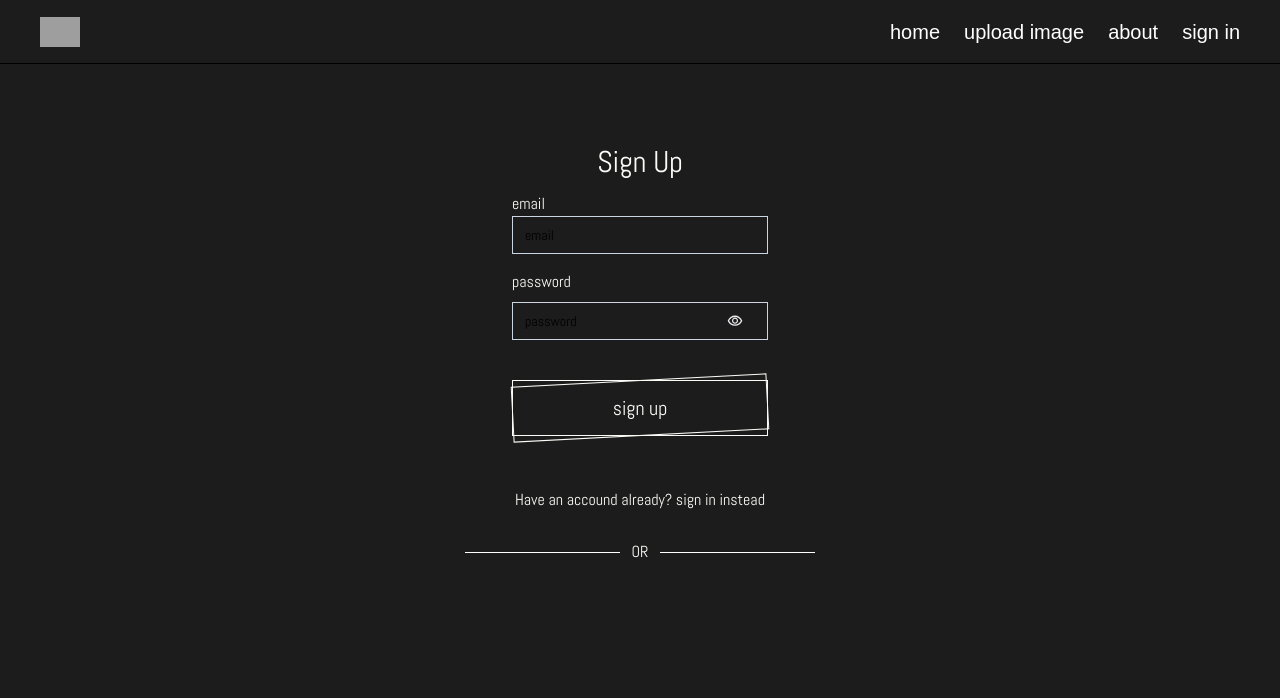
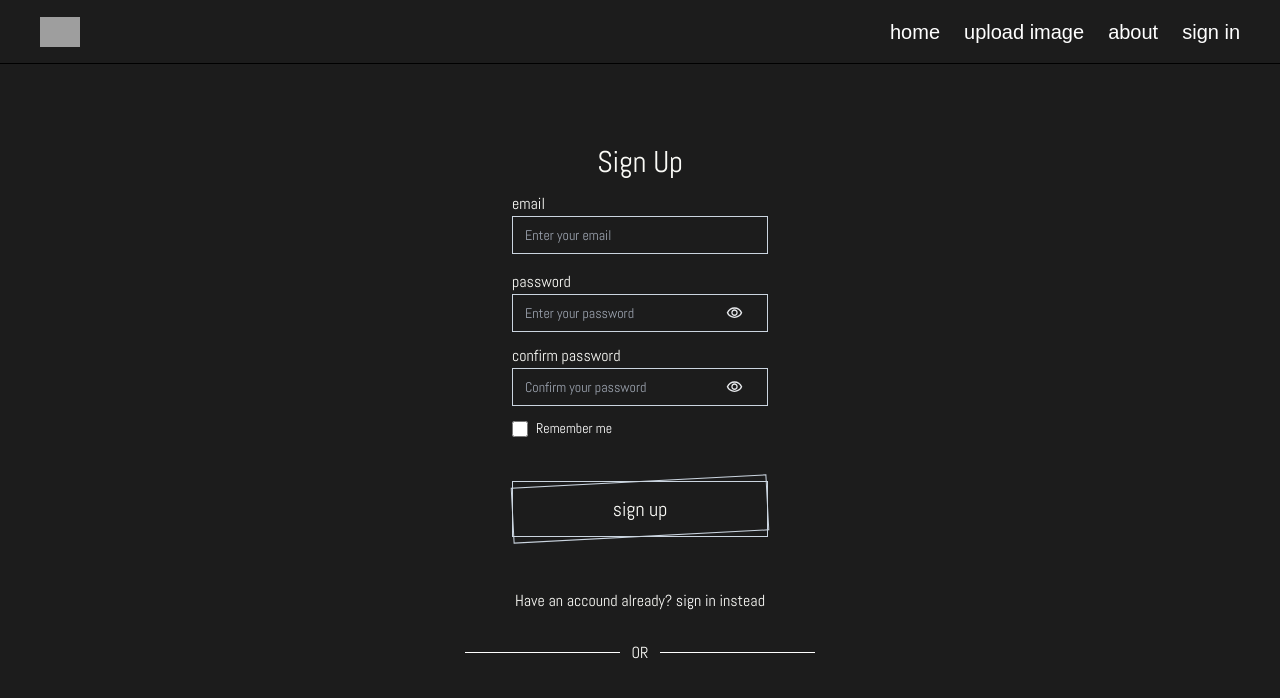
Before and after one commit to anastasialukavsky/ispy, a React (Vite) app: page /auth/signup in a window 1280 px wide. Shown: the top 698 px of the page. Built offline with nearby package versions, Linux system fonts and the light colour scheme; no server answers; grey boxes are pictures that could not be loaded; a web font is replaced by a local one; what opencv-react would draw is missing.

Commit message:
Improve user signin-signup flows

```diff
--- a/src/input.css
+++ b/src/input.css
@@ -4,13 +4,52 @@
 @tailwind components;
 @tailwind utilities;
 
+* {
+  margin: 0;
+  padding: 0;
+  box-sizing: border-box;
+}
+
+/*landing page clip path*/
 .clip-path-custom {
   clip-path: polygon(0 0, 100% 5%, 100% 100%, 0% 100%);
 }
+
+/*input error message and border styles*/
 input {
+  width: 100%;
   background-color: transparent;
+  outline: none;
 }
 
+.input-error {
+  border: 1px solid #e53e3e;
+}
+
+.placeholder-error::placeholder {
+  color: #e53e3e;
+}
+
+.border {
+  border: 1px solid #cbd5e0;
+}
+
+.border-slate-300 {
+  border-color: #cbd5e0;
+}
+
+.cursor-pointer img {
+  height: 20px;
+  width: 20px;
+}
+
+.error-message {
+  color: #e53e3e;
+  font-size: 0.875rem;
+  margin-top: 0.25rem;
+}
+
+/*form separator element*/
 .separator {
   display: flex;
   align-items: center;
@@ -19,15 +58,68 @@ input {
   margin-bottom: 1rem;
 }
 
+.separator-text {
+  margin: 0 0.75rem;
+}
+
+
+/*animated link hover*/
+.animated-link {
+  position: relative;
+  color: #fff;
+  text-decoration: none;
+  transition: color 0.3s ease, transform 0.3s ease;
+}
+
+.animated-link:hover {
+  color: #fff;
+}
+
+.animated-link::after {
+  content: '';
+  position: absolute;
+  left: 0;
+  bottom: 0;
+  width: 0;
+  height: 1.5px;
+  background-color: #fff;
+  transition: width 0.3s ease;
+}
+
+.animated-link:hover::after {
+  width: 100%;
+}
+
 .line {
   flex-grow: 1;
   border-top: 1px solid #ffffff;
 }
-.separator-text {
-  margin: 0 0.75rem;
+
+/* Style for the checkbox container */
+.checkbox-container {
+  display: flex;
+  align-items: center;
+  margin-bottom: 2.6rem;
 }
 
-html.lenis, html.lenis body {
+/* Style for the checkbox itself */
+.checkbox-container input[type="checkbox"] {
+  width: 16px;
+  height: 16px;
+  margin-right: 8px;
+  accent-color: #ffffff;
+}
+
+/* Style for the label */
+.checkbox-container label {
+  font-size: 14px;
+  color: #ffffff;
+  cursor: pointer;
+}
+
+/*lenis configs*/
+html.lenis,
+html.lenis body {
   height: auto;
 }
 
@@ -46,8 +138,6 @@ html.lenis, html.lenis body {
 .lenis.lenis-smooth iframe {
   pointer-events: none;
 }
-
-
 
 .loader {
   transform: rotateZ(45deg);
@@ -72,9 +162,9 @@ html.lenis, html.lenis body {
   animation: 1s spin linear infinite;
 }
 .loader:after {
-          color: #7A7A7A;
+  color: #7a7a7a;
   transform: rotateY(70deg);
-          animation-delay: .4s;
+  animation-delay: 0.4s;
 }
 
 @keyframes rotate {
@@ -98,27 +188,27 @@ html.lenis, html.lenis body {
 @keyframes spin {
   0%,
   100% {
-          box-shadow: .2em 0px 0 0px currentcolor;
+    box-shadow: 0.2em 0px 0 0px currentcolor;
   }
   12% {
-          box-shadow: .2em .2em 0 0 currentcolor;
+    box-shadow: 0.2em 0.2em 0 0 currentcolor;
   }
   25% {
-          box-shadow: 0 .2em 0 0px currentcolor;
+    box-shadow: 0 0.2em 0 0px currentcolor;
   }
   37% {
-          box-shadow: -.2em .2em 0 0 currentcolor;
+    box-shadow: -0.2em 0.2em 0 0 currentcolor;
   }
   50% {
-          box-shadow: -.2em 0 0 0 currentcolor;
+    box-shadow: -0.2em 0 0 0 currentcolor;
   }
   62% {
-          box-shadow: -.2em -.2em 0 0 currentcolor;
+    box-shadow: -0.2em -0.2em 0 0 currentcolor;
   }
   75% {
-          box-shadow: 0px -.2em 0 0 currentcolor;
+    box-shadow: 0px -0.2em 0 0 currentcolor;
   }
   87% {
-          box-shadow: .2em -.2em 0 0 currentcolor;
+    box-shadow: 0.2em -0.2em 0 0 currentcolor;
   }
 }
--- a/src/nav/nav-components/signIn/Form.tsx
+++ b/src/nav/nav-components/signIn/Form.tsx
@@ -1,58 +1,109 @@
-import React, { useState } from 'react';
+import React, { useState, useEffect } from 'react';
 import { Button } from '../../../UI/Button';
 import visibilityOn from '/icons/eye_on.svg';
 import visibilityOff from '/icons/eye_off.svg';
+import { useForm } from 'react-hook-form';
 
 type Props = {
+  handleFormSubmit: (data: SignInFormData) => Promise<void>;
+  mode?: 'signIn' | 'signUp';
+  rememberMe?: boolean;
+  setRememberMe: React.Dispatch<React.SetStateAction<boolean>>;
+};
+
+export interface SignInFormData {
   email: string;
   password: string;
-  setEmail: React.Dispatch<React.SetStateAction<string>>;
-  setPassword: React.Dispatch<React.SetStateAction<string>>;
-  handleSubmit: (event: { preventDefault: () => void }) => Promise<void>;
-  mode?: 'signIn' | 'signUp';
-};
+  confirmPassword?: string;
+}
 
 export default function Form({
-  email,
-  password,
-  setEmail,
-  setPassword,
-  handleSubmit,
+  handleFormSubmit,
   mode,
+  rememberMe,
+  setRememberMe,
 }: Props) {
   const [isPasswordVisible, setIsPasswordVisible] = useState(false);
+  const [isConfirmPasswordVisible, setIsConfirmPasswordVisible] =
+    useState(false);
 
   const togglePasswordVisibility = () => {
     setIsPasswordVisible((prev) => !prev);
   };
 
+  const toggleConfirmPasswordVisibility = () => {
+    setIsConfirmPasswordVisible((prev) => !prev);
+  };
+
+  const {
+    register,
+    handleSubmit,
+    watch,
+    setValue,
+    formState: { errors },
+  } = useForm<SignInFormData>();
+
+  const password = watch('password');
+
+  // Use effect to handle clearing the confirmPassword field when there's a mismatch error
+  useEffect(() => {
+    if (errors.confirmPassword?.message === 'Passwords do not match') {
+      setValue('confirmPassword', '');
+    }
+  }, [errors.confirmPassword, setValue]);
+
   return (
     <div className='w-[20vw] h-full'>
-      <form action='submit' className='flex flex-col pb-10'>
-        <label htmlFor='email' className=''>
-          email
-        </label>
+      <form
+        onSubmit={handleSubmit(handleFormSubmit)}
+        className='flex flex-col pb-10'
+        autoComplete='on'
+      >
+        <label htmlFor='email'>email</label>
         <input
+          id='email'
           type='email'
-          placeholder='email'
-          autoComplete='email'
-          value={email}
-          onChange={(e) => setEmail(e.target.value)}
-          className='w-full px-3 py-2 border border-slate-300 text-sm mb-4 placeholder:text-black'
+          placeholder={errors.email ? errors.email.message : 'Enter your email'}
+          className={`w-full px-3 py-2 text-sm mb-4 outline-none ${
+            errors.email
+              ? 'input-error placeholder-error'
+              : 'border border-slate-300'
+          }`}
+          {...register('email', {
+            required: 'Email is required',
+            pattern: {
+              value: /^[^\s@]+@[^\s@]+\.[^\s@]+$/,
+              message: 'Invalid email address',
+            },
+          })}
         />
-        <label htmlFor='password' className='pb-2'>
-          password
-        </label>
-        <div className='relative flex items-center mb-10 border border-slate-300'>
+
+        <label htmlFor='password'>password</label>
+        <div
+          className={`flex items-center mb-3 w-full px-3 ${
+            errors.password ? 'input-error' : 'border border-slate-300'
+          }`}
+        >
           <input
+            id='password'
             type={isPasswordVisible ? 'text' : 'password'}
-            placeholder='password'
-            value={password}
-            onChange={(e) => setPassword(e.target.value)}
-            className='w-full px-3 py-2 text-sm placeholder:text-black outline-none'
+            autoComplete={
+              mode === 'signIn' ? 'current-password' : 'new-password'
+            }
+            placeholder={
+              errors.password ? errors.password.message : 'Enter your password'
+            }
+            className='w-full py-2 text-sm outline-none'
+            {...register('password', {
+              required: 'Password is required',
+              minLength: {
+                value: 6,
+                message: 'Password must be at least 6 characters',
+              },
+            })}
           />
           <div
-            className='mr-6 cursor-pointer'
+            className='mr-3 cursor-pointer'
             onClick={togglePasswordVisibility}
           >
             <img
@@ -62,12 +113,59 @@ export default function Form({
             />
           </div>
         </div>
-        <Button
-          type='button'
-          onClick={handleSubmit}
-          className='text-xl'
-          colorVariant='light'
-        >
+
+        {mode === 'signUp' && (
+          <>
+            <label htmlFor='confirmPassword'>confirm password</label>
+            <div
+              className={`flex items-center mb-3 w-full px-3 ${
+                errors.confirmPassword
+                  ? 'input-error'
+                  : 'border border-slate-300'
+              }`}
+            >
+              <input
+                id='confirmPassword'
+                type={isConfirmPasswordVisible ? 'text' : 'password'}
+                placeholder={
+                  errors.confirmPassword
+                    ? errors.confirmPassword.message
+                    : 'Confirm your password'
+                }
+                className={`w-full py-2 text-sm outline-none ${
+                  errors.confirmPassword ? 'placeholder-error' : ''
+                }`}
+                {...register('confirmPassword', {
+                  required: 'Confirm password is required',
+                  validate: (value) =>
+                    value === password || 'Passwords do not match',
+                })}
+              />
+              <div
+                className='mr-3 cursor-pointer'
+                onClick={toggleConfirmPasswordVisibility}
+              >
+                <img
+                  src={isConfirmPasswordVisible ? visibilityOff : visibilityOn}
+                  alt='Toggle confirm password field visibility'
+                  className='h-5 w-5'
+                />
+              </div>
+            </div>
+          </>
+        )}
+
+        <div className='checkbox-container'>
+          <input
+            type='checkbox'
+            id='rememberMe'
+            checked={rememberMe}
+            onChange={() => setRememberMe((prev) => !prev)}
+          />
+          <label htmlFor='rememberMe'>Remember me</label>
+        </div>
+
+        <Button type='submit' className='text-xl' colorVariant='light'>
           {mode === 'signIn' ? 'sign in' : 'sign up'}
         </Button>
       </form>
--- a/src/nav/nav-components/signIn/SignIn.tsx
+++ b/src/nav/nav-components/signIn/SignIn.tsx
@@ -5,9 +5,8 @@ import {
   GoogleLogin,
   CredentialResponse,
 } from '@react-oauth/google';
-import { NavLink, redirect, useNavigate } from 'react-router-dom';
-import Form from './Form';
-import TestForm from './TestForm';
+import { NavLink, useNavigate } from 'react-router-dom';
+import Form, { SignInFormData } from './Form';
 import Separator from './Separator';
 import { useAuth } from '../../../context/AuthContext';
 
@@ -18,11 +17,11 @@ interface GoogleCredentialResponse {
 }
 
 export default function SignIn() {
+  const [rememberMe, setRememberMe] = useState(false);
   const { login } = useAuth();
-  const [email, setEmail] = useState('');
-  const [password, setPassword] = useState('');
+
   const navigate = useNavigate();
-  let errors: string | any[] = [];
+  let errorsArr: string | any[] = [];
 
   const handleGoogleSignIn = async (credentialResponse: CredentialResponse) => {
     try {
@@ -51,13 +50,13 @@ export default function SignIn() {
 
       if (data.errors) {
         console.error('GraphQL errors:', data.errors);
-        errors = data.errors;
+        errorsArr = data.errors;
         throw new Error('GraphQL request failed');
       }
 
       const { accessToken } = data.data.signIn;
       localStorage.setItem('token', accessToken);
-       login();
+      login();
       // alert('Sign-in successful!');
       navigate('/');
     } catch (error: any) {
@@ -66,8 +65,7 @@ export default function SignIn() {
     }
   };
 
-  const handleSignIn = async (event: { preventDefault: () => void }) => {
-    event.preventDefault();
+  const handleSignIn = async (data: SignInFormData) => {
     const mutation = `
       mutation SignIn($input: AuthSignInInput!) {
         signIn(input: $input) {
@@ -85,25 +83,30 @@ export default function SignIn() {
 
     const variables = {
       input: {
-        email,
-        passwordHash: password,
+        email: data.email,
+        passwordHash: data.password,
       },
     };
 
     try {
-      const { data } = await API.post('', { query: mutation, variables });
+      const { data: response } = await API.post('', {
+        query: mutation,
+        variables,
+      });
 
-      if (data.errors) {
-        console.error('GraphQL errors:', data.errors);
+      if (response.errors) {
+        console.error('GraphQL errors:', response.errors);
         throw new Error('GraphQL request failed');
       }
 
-      const { accessToken } = data.data.signIn;
-      console.log('Access token:', accessToken);
+      const { accessToken } = response.data.signIn;
 
-      localStorage.setItem('token', accessToken);
-       login();
-      // alert('Sign-in successful!');
+     if (rememberMe) {
+       localStorage.setItem('token', accessToken);
+     } else {
+       sessionStorage.setItem('token', accessToken);
+     }
+      login();
       navigate('/');
     } catch (error: any) {
       console.error('Sign-in failed:', error.message);
@@ -115,25 +118,20 @@ export default function SignIn() {
     <div className='w-full min-h-[calc(100vh_-_64px)] bg-primary-dark-gray text-primary-light-fill font-abel flex flex-col gap-3 items-center pt-20'>
       <h1 className='text-3xl text-primary-light-fill'>Sign In</h1>
       <Form
-        email={email}
-        password={password}
-        setPassword={setPassword}
-        setEmail={setEmail}
-        handleSubmit={handleSignIn}
+        rememberMe={rememberMe}
+        setRememberMe={setRememberMe}
+        handleFormSubmit={handleSignIn}
         mode='signIn'
       />
 
       <p className=''>
         don't have an account?{' '}
-        <NavLink
-          to='/auth/signup'
-          className='cursor-pointer underline-offset-1 text-primary-light-fill'
-        >
+        <NavLink to='/auth/signup' className='animated-link'>
           sign up
         </NavLink>{' '}
         instead
       </p>
-      <Separator/>
+      <Separator />
       <GoogleOAuthProvider clientId='778743708511-482k2i9mrc6oq5fgs5824p50f5jfod93.apps.googleusercontent.com'>
         <GoogleLogin
           onSuccess={handleGoogleSignIn}
--- a/src/nav/nav-components/signUp/SignUp.tsx
+++ b/src/nav/nav-components/signUp/SignUp.tsx
@@ -6,10 +6,9 @@ import {
   CredentialResponse,
 } from '@react-oauth/google';
 import { NavLink, useNavigate } from 'react-router-dom';
-import Form from '../signIn/Form';
+import Form, { SignInFormData } from '../signIn/Form';
 import { Button } from '../../../UI';
 import Separator from '../signIn/Separator';
-import jwtDecode from 'jwt-decode';
 import { useAuth } from '../../../context/AuthContext';
 
 interface GoogleCredentialResponse {
@@ -19,21 +18,14 @@ interface GoogleCredentialResponse {
 }
 
 export default function SignUp() {
+  const [rememberMe, setRememberMe] = useState(false);
   const { login } = useAuth();
-  const [email, setEmail] = useState('');
-  const [password, setPassword] = useState('');
-  const [role, setRole] = useState('USER');
   const navigate = useNavigate();
   let errors: string | any[] = [];
 
   const handleGoogleSignUp = async (credentialResponse: CredentialResponse) => {
     try {
-    //  const decoded: any = jwtDecode(credentialResponse.credential);
 
-       // Check if email is present
-      //  if (!decoded.email) {
-      //    throw new Error('Failed to extract email from Google credential.');
-      //  }
       const mutation = `
         mutation SignUp($input: AuthSignUpInput!) {
           signUp(input: $input) {
@@ -76,8 +68,7 @@ export default function SignUp() {
     }
   };
 
-  const handleSignUp = async (event: { preventDefault: () => void }) => {
-    event.preventDefault();
+  const handleSignUp = async (data: SignInFormData) => {
     const mutation = `
     mutation SignUp($input: AuthSignUpInput!) {
       signUp(input: $input) {
@@ -95,32 +86,30 @@ export default function SignUp() {
 
     const variables = {
       input: {
-        email,
-        passwordHash: password,
-        role,
+        email: data.email,
+        passwordHash: data.password,
+        role: 'USER',
       },
     };
 
     try {
       const response = await API.post('', { query: mutation, variables });
-      if (response.status !== 200) {
-        console.error('HTTP Status:', response.status);
-        throw new Error(
-          'GraphQL request failed with status code: ' + response.status
-        );
-      }
-      const data = response.data;
+      const result = response.data;
 
-      if (data.errors) {
-        console.error('GraphQL errors:', data.errors);
-        errors = data.errors;
+      if (!result || result.errors) {
+        console.error('GraphQL errors:', result.errors);
         throw new Error('GraphQL request failed');
       }
 
-      const { accessToken } = data.data.signUp;
-      localStorage.setItem('token', accessToken);
-       login();
-      // alert('Sign-up successful!');
+      const { accessToken } = result.data.signUp;
+      // Store the token based on the 'rememberMe' flag
+      if (rememberMe) {
+        localStorage.setItem('token', accessToken);
+      } else {
+        sessionStorage.setItem('token', accessToken);
+      }
+
+      login();
       navigate('/');
     } catch (error: any) {
       console.error('Sign-up failed:', error.message);
@@ -128,23 +117,19 @@ export default function SignUp() {
     }
   };
 
+
   return (
     <div className='w-full min-h-[calc(100vh_-_64px)] bg-primary-dark-gray text-primary-light-fill font-abel flex flex-col gap-3 items-center pt-20'>
       <h1 className='text-3xl text-primary-light-fill'>Sign Up</h1>
       <Form
-        email={email}
-        password={password}
-        setPassword={setPassword}
-        setEmail={setEmail}
-        handleSubmit={handleSignUp}
+        handleFormSubmit={handleSignUp}
         mode='signUp'
+        rememberMe={rememberMe}
+        setRememberMe={setRememberMe}
       />
       <p>
         Have an accound already?{' '}
-        <NavLink
-          to='/auth/signin'
-          className='cursor-pointer underline-offset-1 text-primary-light-fill'
-        >
+        <NavLink to='/auth/signin' className='animated-link'>
           sign in
         </NavLink>{' '}
         instead
```
Lines whose indentation alone changed are shown as unchanged.
